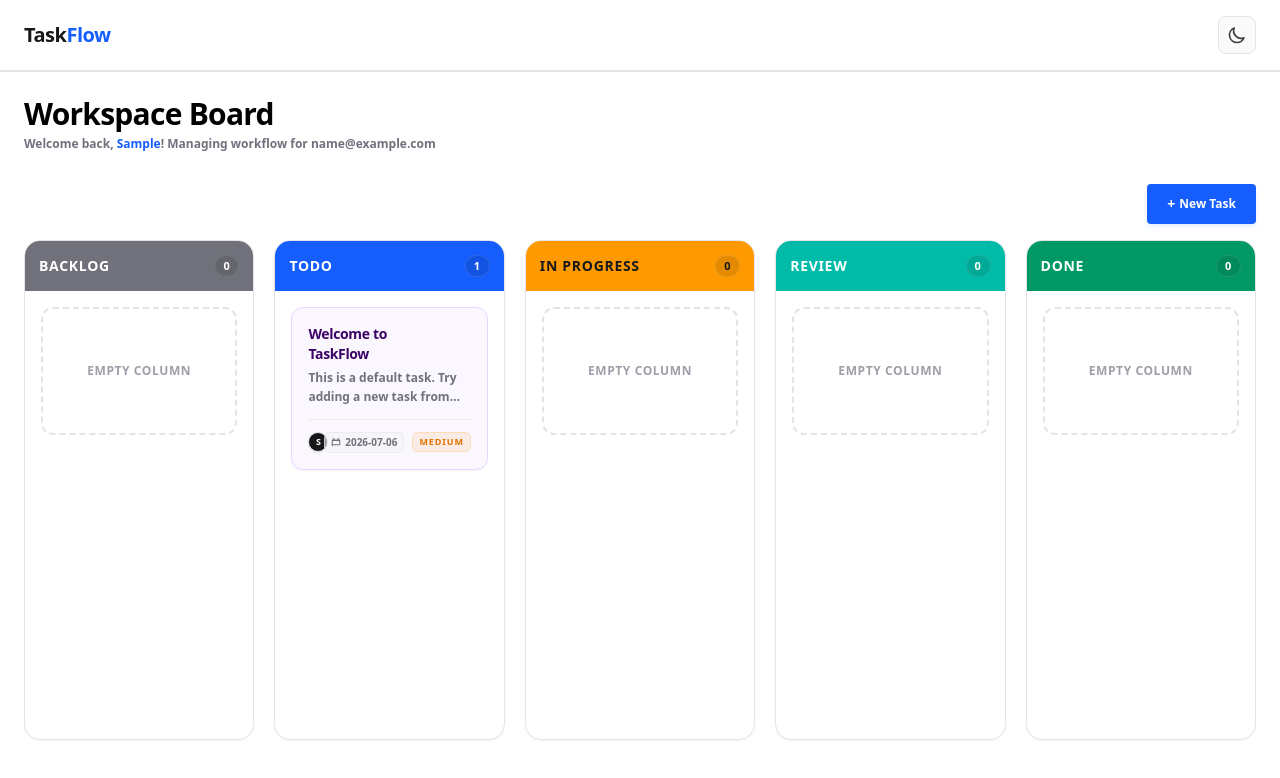
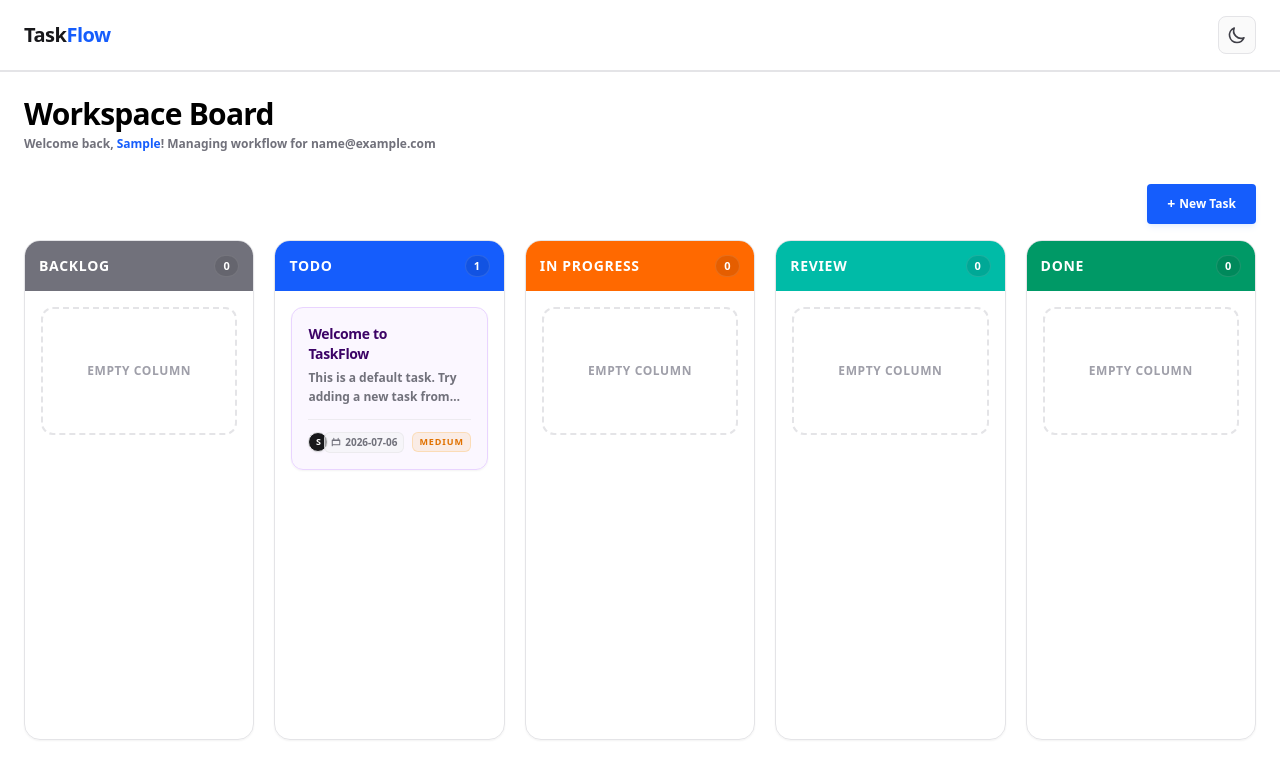
Before and after one commit to ksajjadhossen/taskflow, a Next.js app: page / in a window 1280 px wide. Both pictures are taken after typing "Sample", "name@example.com" into the empty fields and a click on the button "ENTER WORKSPACE". Shown: the top 778 px of the page. Built offline with nearby package versions, Linux system fonts and the light colour scheme.

Commit message:
column color changed as theme

```diff
--- a/src/components/kanban/Column.tsx
+++ b/src/components/kanban/Column.tsx
@@ -52,7 +52,7 @@ export default function Column({
       case "TODO":
         return "bg-blue-600 text-white";
       case "IN PROGRESS":
-        return "bg-amber-500 text-zinc-900";
+        return "bg-orange-500 text-white";
       case "REVIEW":
         return "bg-teal-500 text-white";
       case "DONE":
```
